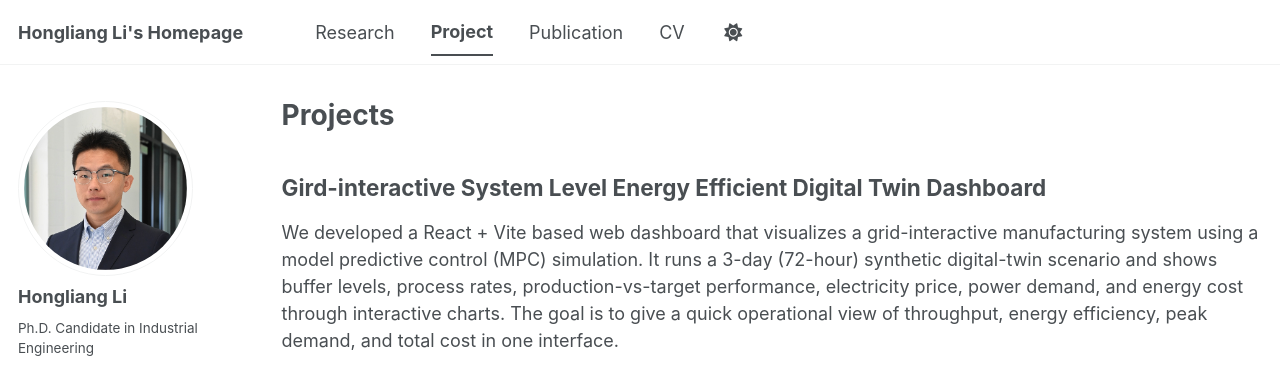
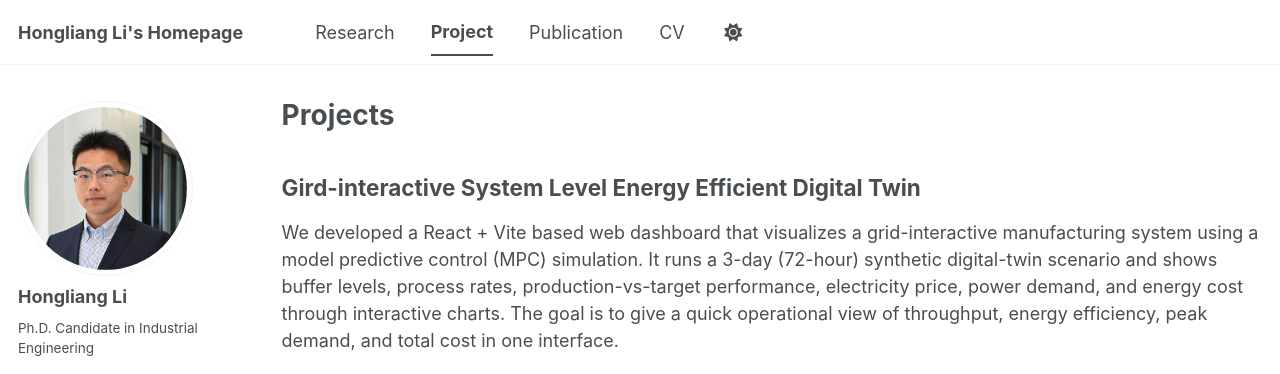
Before and after one commit to HongliangLiPSU/honglianglipsu.github.io, a Jekyll site: the page built from _pages/project.md, in a window 1280 px wide and 900 px high, cut to the strip 0-374 px from the top of the window. Built offline with Jekyll 4.4.1, drawn with Linux system fonts in a browser that asks for light colours; some web fonts are replaced; a script bundle is joined from its source files by our own code; library files that are not in the unit come from our copies.

Commit message:
change name

```diff
--- a/_pages/project.md
+++ b/_pages/project.md
@@ -5,7 +5,7 @@ permalink: /project/
 author_profile: true
 ---
 
-## Gird-interactive System Level Energy Efficient Digital Twin Dashboard
+## Gird-interactive System Level Energy Efficient Digital Twin
 We developed a React + Vite based web dashboard that visualizes a grid-interactive manufacturing system using a model predictive control (MPC) simulation. It runs a 3-day (72-hour) synthetic digital-twin scenario and shows buffer levels, process rates, production-vs-target performance, electricity price, power demand, and energy cost through interactive charts. The goal is to give a quick operational view of throughput, energy efficiency, peak demand, and total cost in one interface.
 <iframe
   src="https://mpc-dashboard-snowy.vercel.app/"
```
